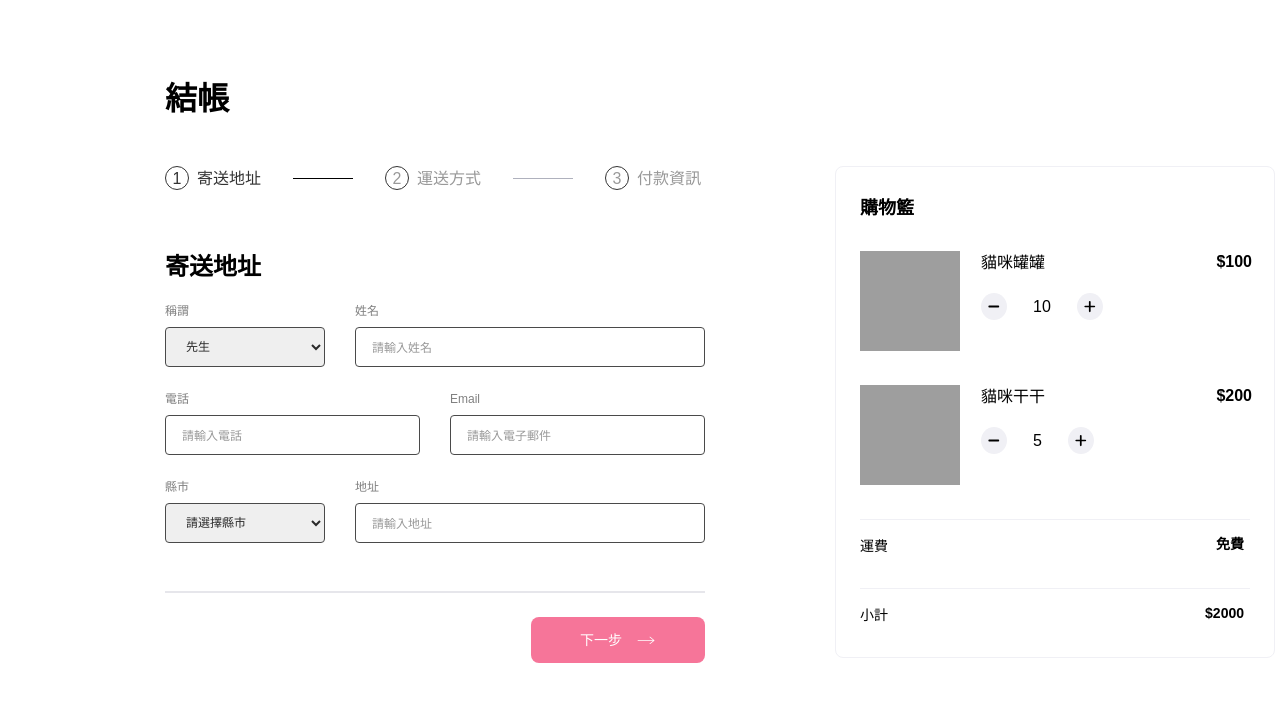
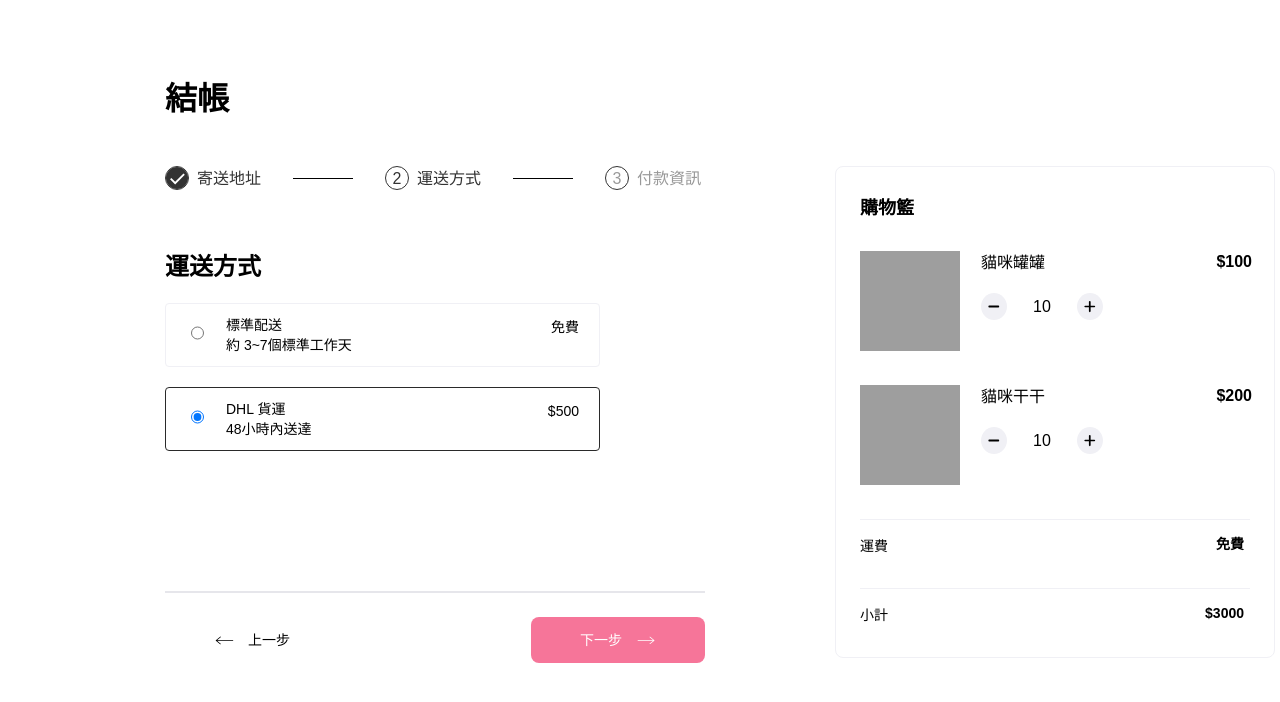
Before and after one commit to kignite/alpha-shop, a React (Create React App) app: page / in a window 1280 px wide. Both pictures are taken after a click on the button "下一步". Shown: the top 702 px of the page. Built offline with nearby package versions, Linux system fonts and the light colour scheme; grey boxes are pictures that could not be loaded.

Commit message:
完成換頁功能以及完善購物車

```diff
--- a/src/components/Main/Cart/Cart.jsx
+++ b/src/components/Main/Cart/Cart.jsx
@@ -1,6 +1,8 @@
 import "./Cart.scss"
 import RenderCart from "./CartItem"
-const products = [
+
+import { useState } from "react"
+const initialProducts = [
   {
     id: '1',
     name: '貓咪罐罐',
@@ -13,32 +15,33 @@ const products = [
     name: '貓咪干干',
     img: 'https://picsum.photos/300/300?text=2',
     price: 200,
-    quantity: 5,
-  },
-]
+    quantity: 10,
+  },]
 
-function CaculatePaid({ data }) {
-  let totalPrice = 0
-  data.map(item =>
-    totalPrice += (item.price * item.quantity)
-  )
-  return totalPrice
-}
 
 export default function Cart() {
+  const [
+    products,
+    setProducts
+  ] = useState(initialProducts)
+
+  let totalPrice=0
+  products.forEach(data => {
+    totalPrice+= data.price*data.quantity
+  })
+
   return (
     <section className="cart">
       <div className="cartContainer">
         <h3 className="cartTitle">購物籃</h3>
-        <RenderCart />
-        {/* <RenderCart data={products} /> */}
+        <RenderCart products={products} setProducts={setProducts} />
         <div className="shppingPrice">
           <span>運費</span>
           <span>免費</span>
         </div>
         <div className="totalPrice">
           <span>小計</span>
-          <span>$<CaculatePaid data={products} /></span>
+          <span>${totalPrice}</span>
         </div>
       </div>
     </section>
--- a/src/components/Main/Cart/CartItem.jsx
+++ b/src/components/Main/Cart/CartItem.jsx
@@ -3,33 +3,11 @@ import { ReactComponent as Plus } from "../../../icons/plus.svg"
 
 import { useState } from 'react';
 
-const data = [
-  {
-    id: '1',
-    name: '貓咪罐罐',
-    img: 'https://picsum.photos/300/300?text=1',
-    price: 100,
-    quantity: 10,
-  },
-  {
-    id: '2',
-    name: '貓咪干干',
-    img: 'https://picsum.photos/300/300?text=2',
-    price: 200,
-    quantity: 5,
-  },
-]
-
-export default function RenderCart() {
-  const [
-    products,
-    setProducts
-  ] = useState(data)
+export default function RenderCart({ products, setProducts }) {
 
   function handleDecreaseClick(productId) {
     let nextProducts = products.map(product => {
       if (product.id === productId) {
-        console.log("quantity: ", product.quantity)
         return {
           ...product,
           quantity: product.quantity - 1
@@ -46,7 +24,6 @@ export default function RenderCart() {
   function handleIncreaseClick(productId) {
     let nextProducts = products.map(product => {
       if (product.id === productId) {
-        console.log("quantity: ", product.quantity)
         return {
           ...product,
           quantity: product.quantity + 1
@@ -55,12 +32,15 @@ export default function RenderCart() {
         return product;
       }
     });
+    nextProducts = nextProducts.filter(p =>
+      p.quantity > 0
+    );
     setProducts(nextProducts)
 
   }
 
   return (
-    data.map(item =>
+    products.map(item =>
       <div className="cartItem" key={item.id}>
         <img src={item.img} alt={item.name} />
         <div className="productInfo">
--- a/src/components/Main/Main.jsx
+++ b/src/components/Main/Main.jsx
@@ -13,15 +13,15 @@ import { useState } from "react"
 
 export default function Main() {
   const [page, setPage] = useState(1)
+  // console.log(page)
   return (
     <div className="main">
       <div className="stepContainer">
-        <StepProgress />
-        <Step1 />
-        {/* <Step2 /> */}
-        {/* <Step3 /> */}
-        {/* 如需檢視分業請手動註解分業功能尚未實作 */}
-        <ProgressControl />
+        <StepProgress page={page} setPage={setPage} />
+        {page === 1 && <Step1 />}
+        {page === 2 && <Step2 />}
+        {page === 3 && <Step3 />}
+        <ProgressControl page={page} setPage={setPage} />
       </div>
       <Cart />
     </div>
--- a/src/components/Main/ProgressControl/ProgressControl.jsx
+++ b/src/components/Main/ProgressControl/ProgressControl.jsx
@@ -3,29 +3,38 @@ import "./ProgressControl.scss"
 import { ReactComponent as RightArrow } from "../../../icons/right-arrow.svg";
 import { ReactComponent as LeftArrow } from "../../../icons/left-arrow.svg";
 
-export default function ProgressControl({ dataPhase }) {
-  return (
-    <section className="buttonGroup">
-      <button className="next">
+export default function ProgressControl({ page, setPage }) {
+  function PrevBtn({ page, setPage }) {
+    return (
+      <button className="prev" onClick={() => setPage(page => page - 1)}>
+        上一步
+        <LeftArrow />
+      </button>
+    )
+  }
+
+  function NextBtn({ page, setPage }) {
+    return (
+      <button className="next" onClick={() => setPage(page => page + 1)}>
         下一步
         <RightArrow />
       </button>
-      {/* <button className="prev">
-        上一步
-        <LeftArrow />
-      </button> */}
-      {/* <button className="next">
-        <p>下一步</p>
-        <RightArrow fill="#800000"/>
-      </button> */}
-      {/* <button className="prev">
-        上一步
-        <LeftArrow fill="#800000"/>
-      </button> */}
-      {/* <button className="next complete">
+    )
+  }
+
+  function CompleteBtn() {
+    return (
+      <button className="next" onClick={() => setPage(page)}>
         確認下單
-      </button> */}
+      </button>
+    )
 
+  }
+  return (
+    <section className="buttonGroup">
+      {page === 1 && <NextBtn page={1} setPage={setPage} />}
+      {page === 2 && <><PrevBtn page={2} setPage={setPage} /><NextBtn page={2} setPage={setPage} /></>}
+      {page === 3 && <><PrevBtn page={3} setPage={setPage} /><CompleteBtn page={3} setPage={setPage} /></>}
     </section>
   );
 }
--- a/src/components/Main/Step/Step1.jsx
+++ b/src/components/Main/Step/Step1.jsx
@@ -28,9 +28,9 @@ function Option(info) {
 }
 
 
-export default function Step1() {
+export default function Step1(page,setPage) {
   return (
-    <section className="stepOne" data-phase="1">
+    <section className="stepOne">
       <h3 className="formTitle">寄送地址</h3>
       <div className="stepoOneContainer">
         <div className="formItem formGender">
--- a/src/components/Main/Step/Step2.jsx
+++ b/src/components/Main/Step/Step2.jsx
@@ -46,7 +46,7 @@ function ShippingInfo(info) {
 
 export default function Step2() {
   return (
-    <section className="stepTwo" data-phase="2">
+    <section className="stepTwo">
       <h3 className="formTitle">運送方式</h3>
       <div className="stepoTwoContainer">
         <ShippingInfo data={shippingData} />
--- a/src/components/Main/Step/Step3.jsx
+++ b/src/components/Main/Step/Step3.jsx
@@ -2,7 +2,7 @@ import "./Step3.scss"
 
 export default function StepThree() {
   return (
-    <section className="stepThree" data-phase="3">
+    <section className="stepThree">
       <h3 className="formTitle">付款資訊</h3>
       <div className="stepoOneContainer">
         <div className="formItem formVisaName">
--- a/src/components/Main/StepProgress/StepProgress.jsx
+++ b/src/components/Main/StepProgress/StepProgress.jsx
@@ -1,22 +1,40 @@
 import "./StepProgress.scss"
 
-export default function StepProgress() {
+export default function StepProgress(page, setPage) {
+  console.log(page.page)
   return (
     <section className="stepProgress">
       <h2 className="registerTitle">結帳</h2>
       <div>
-        <span className="done" data-phase="1">
+        {page.page === 1 ?
+          <span className="done">
+            <span className="text">1</span>
+            <span className="progressLable">寄送地址</span>
+          </span> :
+          <span>
             <span className="text">1</span>
             <span className="progressLable">寄送地址</span>
           </span>
-        <span data-phase="2" >
+        }
+        {page.page === 2 ?
+          <span className="done">
             <span className="text">2</span>
             <span className="progressLable">運送方式</span>
-        </span>
-        <span data-phase="3" >
+          </span> :
+          <span  >
+            <span className="text">2</span>
+            <span className="progressLable">運送方式</span>
+          </span>}
+        {page.page === 3 ?
+          <span className="done" >
             <span className="text">3</span>
             <span className="progressLable">付款資訊</span>
-        </span>
+          </span> :
+          <span >
+            <span className="text">3</span>
+            <span className="progressLable">付款資訊</span>
+          </span>}
+
       </div>
     </section>
   );
```
Also changed, not shown: src/components/Main/Cart/Cart.scss (line endings or trailing spaces). Lines whose indentation alone changed are shown as unchanged.
